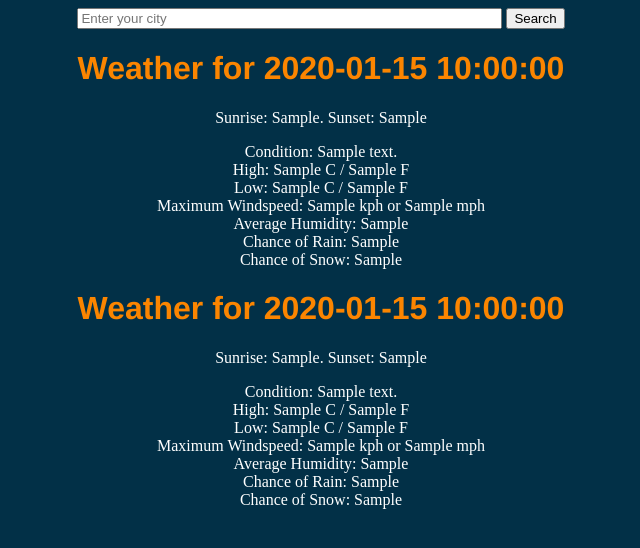
After one commit to ht-pham/weather-app, a Flask app: template templates/forecast.html in a window 1280 px wide. The commit adds this page. Shown: the top 548 px of the page, without its empty margins (319-959 px from the left). Run offline with Flask 2, Linux system fonts and the light colour scheme; the template is opened without the code that fills it: most values are stand-ins (such as "Sample title", 1, 10 or a date in 2020).

Commit message:
updated forecast.html

```diff
--- a/main.py
+++ b/main.py
@@ -111,29 +111,13 @@ def forecast():
     if (forecast_response.status_code in range(500,600)):
         return render_template("error.html",status_code=forecast_response.status_code,error_message=forecast_response.reason)
 
-    # Otherwise (i.e. it is a valid input which is a city/town), return the info
-    # if forecast_data["location"]["region"] == "" or forecast_data["location"]["region"] == forecast_data["location"]["name"] :
-    #     city = forecast_data["location"]["name"]+", "+forecast_data["location"]["country"]
-    # else:
-    #     city = forecast_data["location"]["name"]+", "+forecast_data["location"]["region"]
-    # time = forecast_data["location"]["localtime"]
-    # sunrise = forecast_data["astronomy"]["astro"]["sunrise"]
-    # sunset = forecast_data["astronomy"]["astro"]["sunset"]
-
-    # condition = forecast_data["current"]["condition"]["text"] # e.g. cloudy, sunny, foggy, etc.
-    # temp = {"C":forecast_data["current"]["temp_c"],"F":forecast_data["current"]["temp_f"],
-    #                 "Real-Feel C":forecast_data["current"]["feelslike_c"],"Real-Feel F":forecast_data["current"]["feelslike_f"]}
-    # wind = {"degree":forecast_data["current"]["wind_degree"],"dir":forecast_data["current"]["wind_dir"],
-    #         "speed_kph":forecast_data["current"]["wind_kph"],"speed_mph":forecast_data["current"]["wind_mph"]}
-
-    # return render_template("forecast.html",location=city,
-    #         time=time,sunrise=sunrise,sunset=sunset,
-    #         desc=condition,celsius=temp["C"],fahrenheit=temp["F"],
-    #         realfeel_c=temp["Real-Feel C"],realfeel_f=temp["Real-Feel F"],
-    #         degree=wind["degree"],direction=wind["dir"],
-    #         kmh=wind["speed_kph"],mph=wind["speed_mph"])
     tomorrow = str(forecast_data["forecast"]["forecastday"][1]["date"])
     tomorrow_data = forecast_data["forecast"]["forecastday"][1]["day"]
     tomorrow_astro = forecast_data["forecast"]["forecastday"][1]["astro"]
 
-    return tomorrow+"\n"+str(tomorrow_data["maxtemp_f"])+"\n"+str(tomorrow_data["mintemp_f"])+"\n"+str(tomorrow_astro["sunrise"])
+    return render_template("forecast.html",location=city,
+            time=time,sunrise=sunrise,sunset=sunset,
+            desc=condition,celsius=temp["C"],fahrenheit=temp["F"],
+            realfeel_c=temp["Real-Feel C"],realfeel_f=temp["Real-Feel F"],
+            degree=wind["degree"],direction=wind["dir"],
+            kmh=wind["speed_kph"],mph=wind["speed_mph"])
--- /dev/null
+++ b/templates/forecast.html
@@ -0,0 +1,47 @@
+<!DOCTYPE html>
+<head>
+    <title>Precise Weather at {{ location }}</title>
+    <script src="{{ url_for('static', filename='script.js') }}"></script>
+    <link type="text/css" rel="stylesheet" href="{{ url_for('static', filename='style.css') }}">
+</head>
+<body>
+    <div class="container">
+        <form action="{{ url_for('forecast') }}" method="post" id="forecast">
+            <!-- <label for="city">City: </label> -->
+            <input type="text" id="city" name="city" size="50%" placeholder="Enter your city" />
+            <small></small>
+            <button type="submit" id="forecast">Search</button>
+        </form>
+    </div>
+
+    <h1>Weather for {{ tom_date }}</h1>
+
+    <p>
+        Sunrise: {{ tom_sunrise }}. Sunset: {{ tom_sunset }}
+    </p>
+    <p>
+        Condition: {{ tom_desc }} <br>
+        High: {{ tom_high_celsius }} C / {{ tom_high_fahrenheit }} F <br>
+        Low: {{ tom_low_celsius }} C / {{ tom_low_fahrenheit }} F <br>
+        Maximum Windspeed: {{ tom_kmh }} kph or {{ tom_mph }} mph <br>
+        Average Humidity: {{tom_hum}} <br>
+        Chance of Rain: {{tom_rain_chance}} <br>
+        Chance of Snow: {{tom_snow_chance}}
+    </p>
+
+    <h1>Weather for {{ nd_date }}</h1>
+
+    <p>
+        Sunrise: {{ nd_sunrise }}. Sunset: {{ nd_sunset }}
+    </p>
+    <p>
+        Condition: {{ nd_desc }} <br>
+        High: {{ nd_high_celsius }} C / {{ nd_high_fahrenheit }} F <br>
+        Low: {{ nd_low_celsius }} C / {{ nd_low_fahrenheit }} F <br>
+        Maximum Windspeed: {{ nd_kmh }} kph or {{ nd_mph }} mph <br>
+        Average Humidity: {{nd_hum}} <br>
+        Chance of Rain: {{nd_rain_chance}} <br>
+        Chance of Snow: {{nd_snow_chance}}
+    </p>
+
+</body>
```
Also changed, not shown: templates/index.html (+4 -4 lines), 1 other file.
